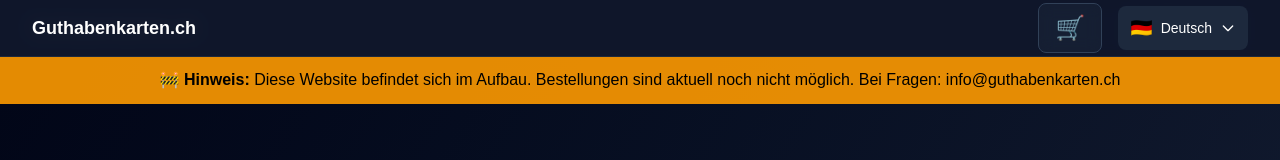
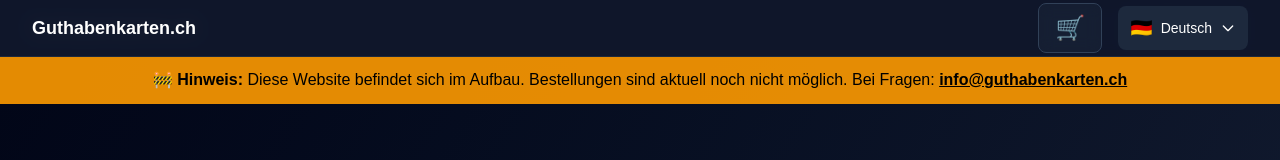
Before and after one commit to schmutz86-cpu/guthabenkarten, a Next.js app: page / in a window 1280 px wide. Shown: the top 160 px of the page. Built offline with nearby package versions, Linux system fonts and the light colour scheme.

Commit message:
feat: Bilingual under construction banner

```diff
--- a/app/page.tsx
+++ b/app/page.tsx
@@ -32,8 +32,8 @@
       <TopBar />
 
       {/* Under Construction Banner */}
-      <div className="bg-amber-500/90 text-black px-4 py-3 text-center font-medium">
-        🚧 <span className="font-bold">Hinweis:</span> Diese Website befindet sich im Aufbau. Bestellungen sind aktuell noch nicht möglich. Bei Fragen: info@guthabenkarten.ch
+      <div className="bg-amber-500/90 text-black px-4 py-3 text-center font-medium text-sm sm:text-base">
+        🚧 <span className="font-bold">{language === 'de' ? 'Hinweis:' : 'Notice:'}</span> {language === 'de' ? 'Diese Website befindet sich im Aufbau. Bestellungen sind aktuell noch nicht möglich.' : 'This site is under construction. Orders are not yet possible.'} {language === 'de' ? 'Bei Fragen:' : 'Questions?'} <a href="mailto:info@guthabenkarten.ch" className="underline font-semibold">info@guthabenkarten.ch</a>
       </div>
 
       {/* Hero Section */}
```
